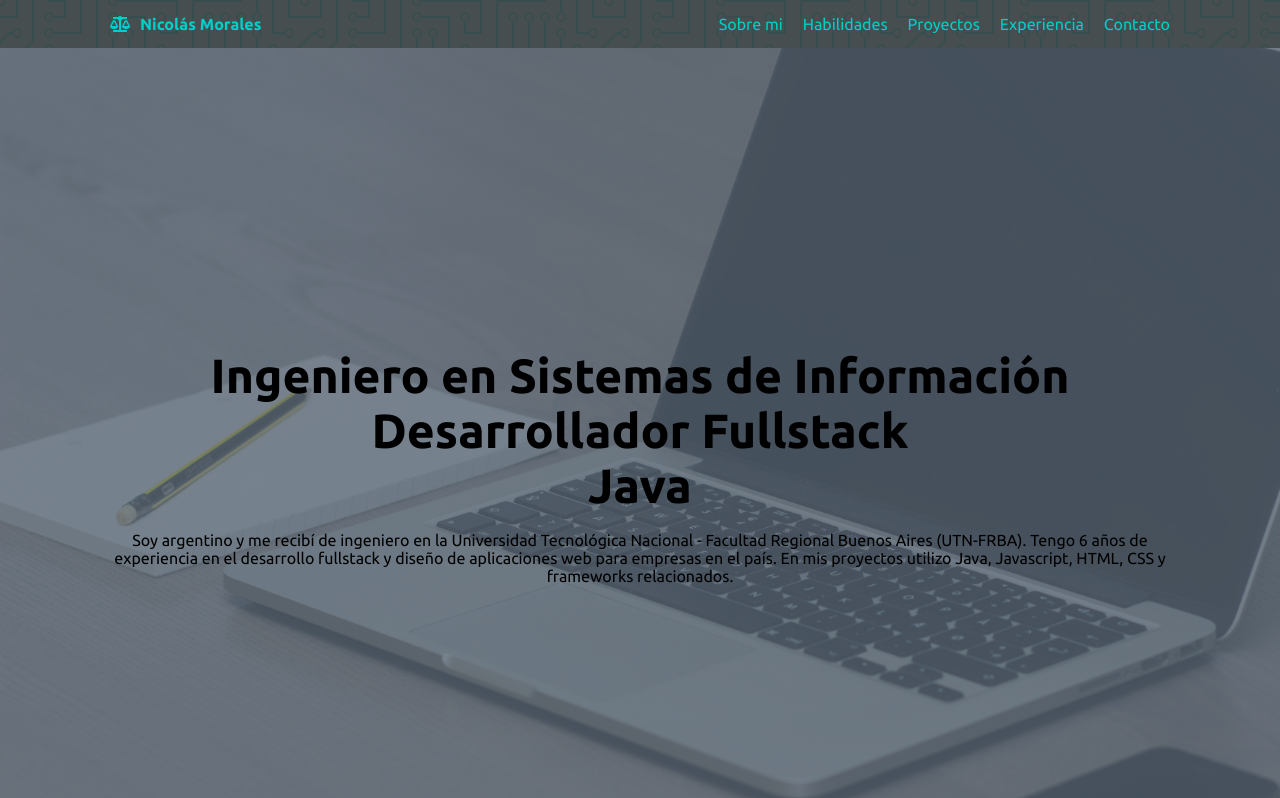
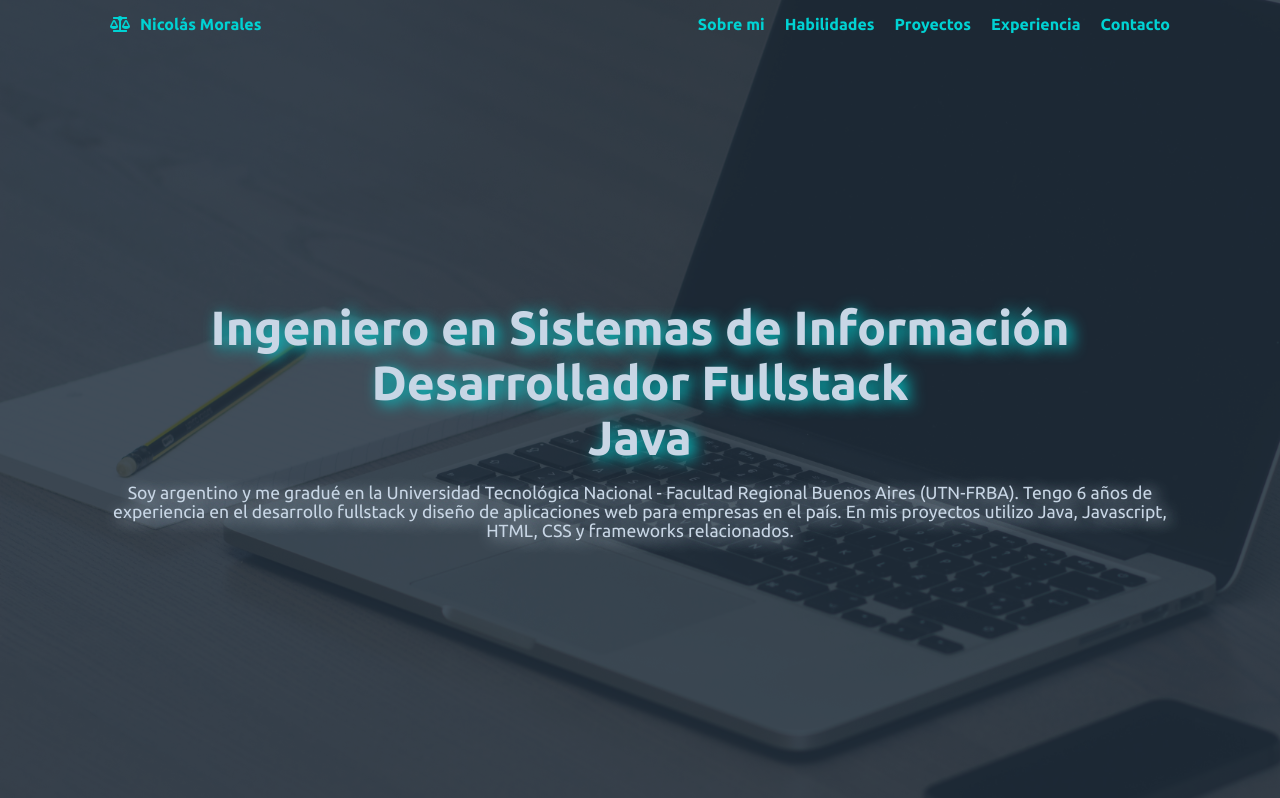
Before and after one commit to nicmora/nicmora-web, a plain HTML site: page index.html in a window 1280 px wide. Shown: the top 798 px of the page. Drawn offline with Linux system fonts and the light colour scheme.

Commit message:
estilizando navbar y header

```diff
--- a/css/style.css
+++ b/css/style.css
@@ -20,6 +20,12 @@ a {
   text-decoration: none;
 }
 
+:root {
+  --bg-color: rgba(34, 47, 62, 0.85);
+  --txt-color: rgba(0, 210, 211, 1);
+  --txt-color-snd: rgba(200, 214, 229, 1);
+}
+
 /* CSS Grid */
 /* .grid {
   display: grid;
@@ -31,8 +37,12 @@ a {
 
 /* Navigation */
 .navbar {
-  background-color: rgba(45, 52, 54, 0.85);
-  font-size: 1rem; /*checkear*/
+  /* background-color: rgba(34, 47, 62, 0); */
+  font-size: 1rem;
+  font-weight: bold;
+  position: fixed;
+  z-index: 999;
+  width: 100%;
 }
 
 .navbar__container {
@@ -44,7 +54,7 @@ a {
 }
 
 .navbar__brand {
-  color: #00cec9;
+  color: var(--txt-color);
   padding: 15px 10px;
 }
 
@@ -60,22 +70,23 @@ a {
 }
 
 .navbar__item > a {
-  color: #00cec9;
+  color: var(--txt-color);
   padding: 10px;
   border-radius: 3px;
 }
 
 .navbar__item > a:hover {
-  background-color: #00cec9;
-  color: #2d3436;
+  background-color: var(--txt-color);
+  color: var(--bg-color);
 }
 
 /* About me */
 .about {
   height: 100vh;
-  background:url(/img/header-background.jpg);
-  background-size:cover;
-  box-shadow:inset 0 0 0 2000px rgba(87, 101, 116, 0.8);
+  background: url(/img/header-background.jpg);
+  background-size: cover;
+  box-shadow: inset 0 0 0 2000px var(--bg-color);
+  color: var(--txt-color-snd);
 }
 
 .about__container {
@@ -87,10 +98,12 @@ a {
 
 .about__title {
   font-size: 3rem;
+  text-shadow: 5px 3px 15px var(--txt-color);
 }
 
 .about__desc {
-  font-size: 1rem;
+  font-size: 1.1rem;
+  text-shadow: 5px 3px 15px;
 }
 
 /* Skills */
--- a/index.html
+++ b/index.html
@@ -66,11 +66,11 @@
           <br />
           Java
         </h1>
-        <br>
+        <br />
         <p class="about__desc">
-          Soy argentino y me recibí de ingeniero en la Universidad Tecnológica Nacional - Facultad Regional Buenos Aires
-          (UTN-FRBA). Tengo 6 años de experiencia en el desarrollo fullstack y diseño de aplicaciones web para empresas
-          en el país. En mis proyectos utilizo Java, Javascript, HTML, CSS y frameworks relacionados.
+          Soy argentino y me gradué en la Universidad Tecnológica Nacional - Facultad Regional Buenos Aires (UTN-FRBA).
+          Tengo 6 años de experiencia en el desarrollo fullstack y diseño de aplicaciones web para empresas en el país.
+          En mis proyectos utilizo Java, Javascript, HTML, CSS y frameworks relacionados.
         </p>
       </div>
     </section>
```
